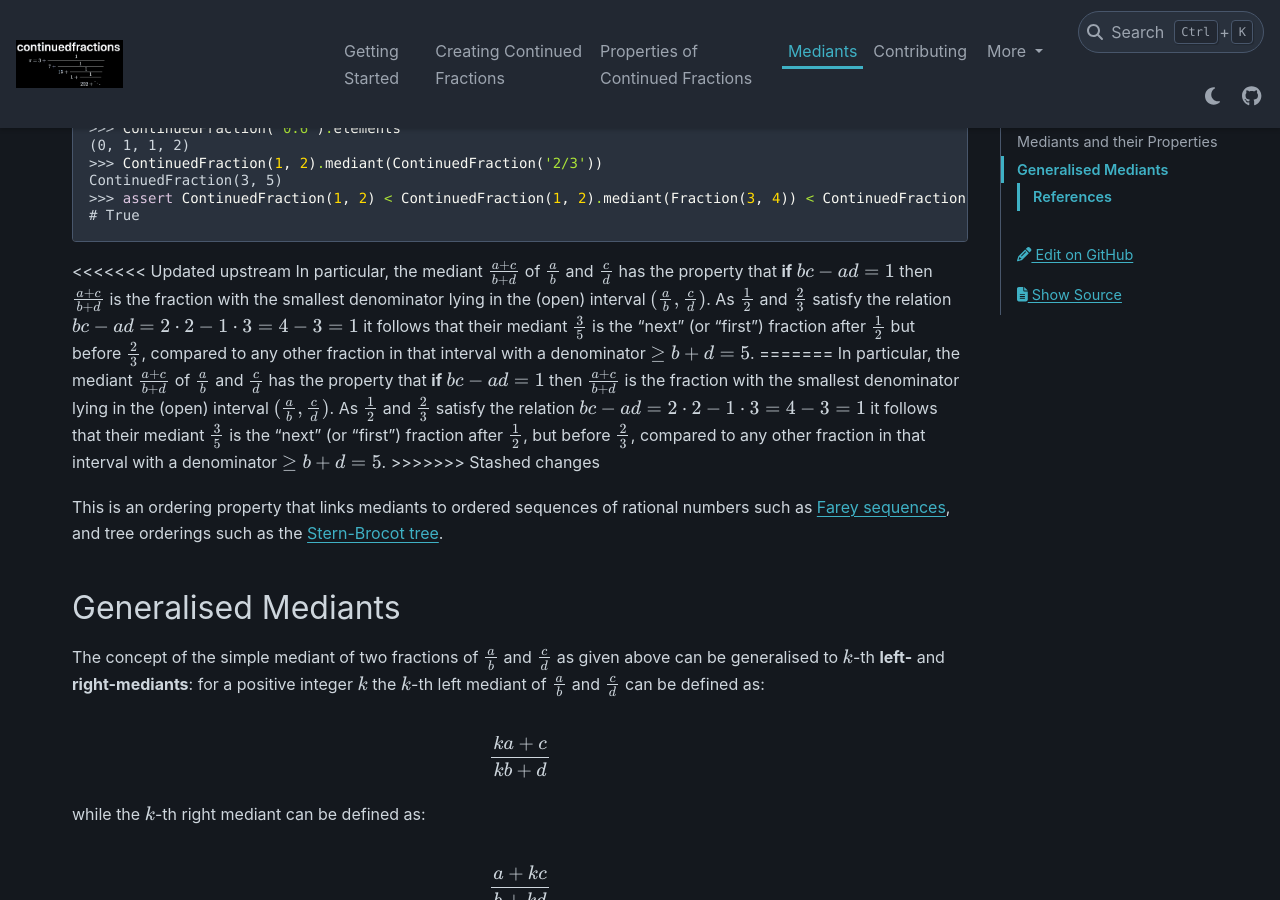
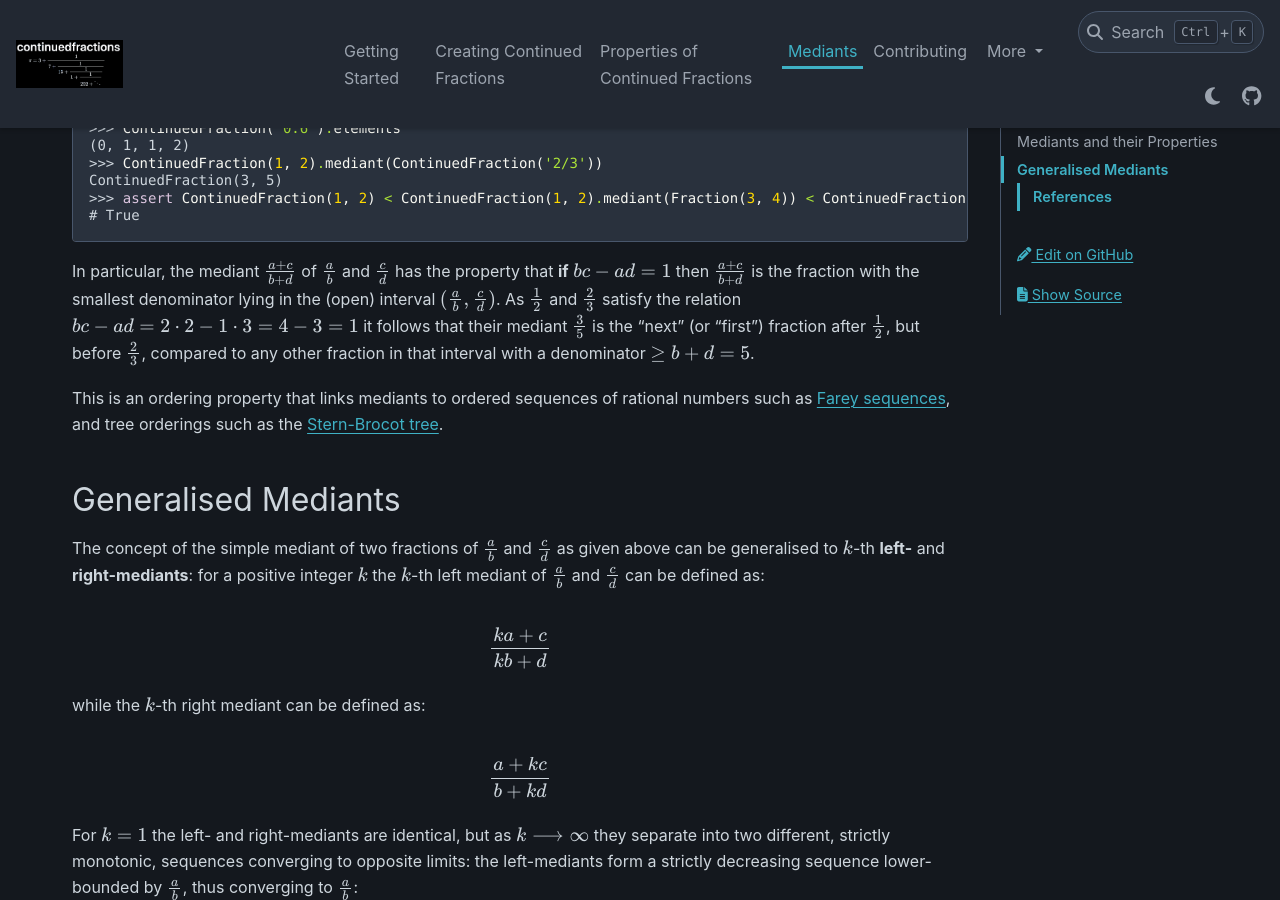
Before and after one commit to sr-murthy/continuedfractions, a Sphinx documentation site: the page built from docs/sources/mediants.rst, in a window 1280 px wide and 900 px high, scrolled down 754 px. Built offline with Sphinx 7.4.7 and the PyData theme 0.15.4, drawn with Linux system fonts in a browser that asks for light colours; nearby versions of some CDN libraries.

Commit message:
Changes for release `0.11.5` (#20)

```diff
--- a/docs/sources/contributing.rst
+++ b/docs/sources/contributing.rst
@@ -90,7 +90,7 @@
 Versioning and Releases
 =======================
 
-The package is currently at version ``0.11.4`` - `semantic versioning <https://semver.org/>`_ is used.
+The package is currently at version ``0.11.5`` - `semantic versioning <https://semver.org/>`_ is used.
 
 There is currently no dedicated pipeline for releases - both `GitHub releases <https://github.com/sr-murthy/continuedfractions/releases>`_ and `PyPI packages <https://pypi.org/project/continuedfractions>`_ are published manually, but both have the same version tag.
 
--- a/docs/sources/mediants.rst
+++ b/docs/sources/mediants.rst
@@ -36,11 +36,8 @@
    >>> assert ContinuedFraction(1, 2) < ContinuedFraction(1, 2).mediant(Fraction(3, 4)) < ContinuedFraction(3, 4)
    # True
 
-<<<<<<< Updated upstream
-In particular, the mediant :math:`\frac{a + c}{b + d}` of :math:`\frac{a}{b}` and :math:`\frac{c}{d}` has the property that **if** :math:`bc - ad = 1` then :math:`\frac{a + c}{b + d}` is the fraction with the smallest denominator lying in the (open) interval :math:`(\frac{a}{b}, \frac{c}{d})`. As :math:`\frac{1}{2}` and :math:`\frac{2}{3}` satisfy the relation :math:`bc - ad = 2\cdot2 - 1\cdot3 = 4 - 3 = 1` it follows that their mediant :math:`\frac{3}{5}` is the "next" (or "first")  fraction after :math:`\frac{1}{2}` but before :math:`\frac{2}{3}`, compared to any other fraction in that interval with a denominator :math:`\geq b + d = 5`.
-=======
+
 In particular, the mediant :math:`\frac{a + c}{b + d}` of :math:`\frac{a}{b}` and :math:`\frac{c}{d}` has the property that **if** :math:`bc - ad = 1` then :math:`\frac{a + c}{b + d}` is the fraction with the smallest denominator lying in the (open) interval :math:`(\frac{a}{b}, \frac{c}{d})`. As :math:`\frac{1}{2}` and :math:`\frac{2}{3}` satisfy the relation :math:`bc - ad = 2\cdot2 - 1\cdot3 = 4 - 3 = 1` it follows that their mediant :math:`\frac{3}{5}` is the "next" (or "first")  fraction after :math:`\frac{1}{2}`, but before :math:`\frac{2}{3}`, compared to any other fraction in that interval with a denominator :math:`\geq b + d = 5`.
->>>>>>> Stashed changes
 
 This is an ordering property that links mediants to ordered sequences of rational numbers such as `Farey sequences <https://en.wikipedia.org/wiki/Farey_sequence>`_, and tree orderings such as the `Stern-Brocot tree <https://en.wikipedia.org/wiki/Stern%E2%80%93Brocot_tree>`_.
 
--- a/src/continuedfractions/version.py
+++ b/src/continuedfractions/version.py
@@ -1 +1 @@
-__version__ = "0.11.4"
+__version__ = "0.11.5"
```
Also changed, not shown: docs/sources/properties-of-continued-fractions.rst (+5 -3 lines), 1 other file.
